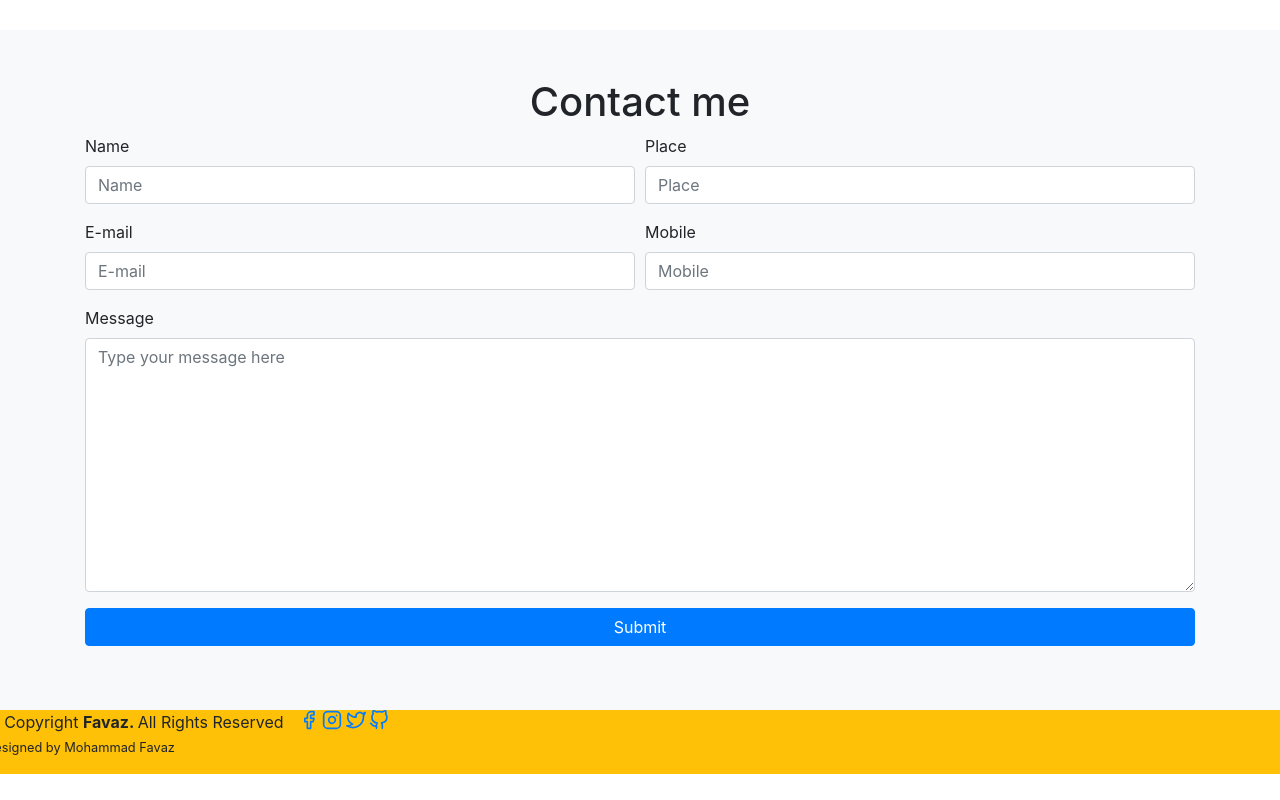
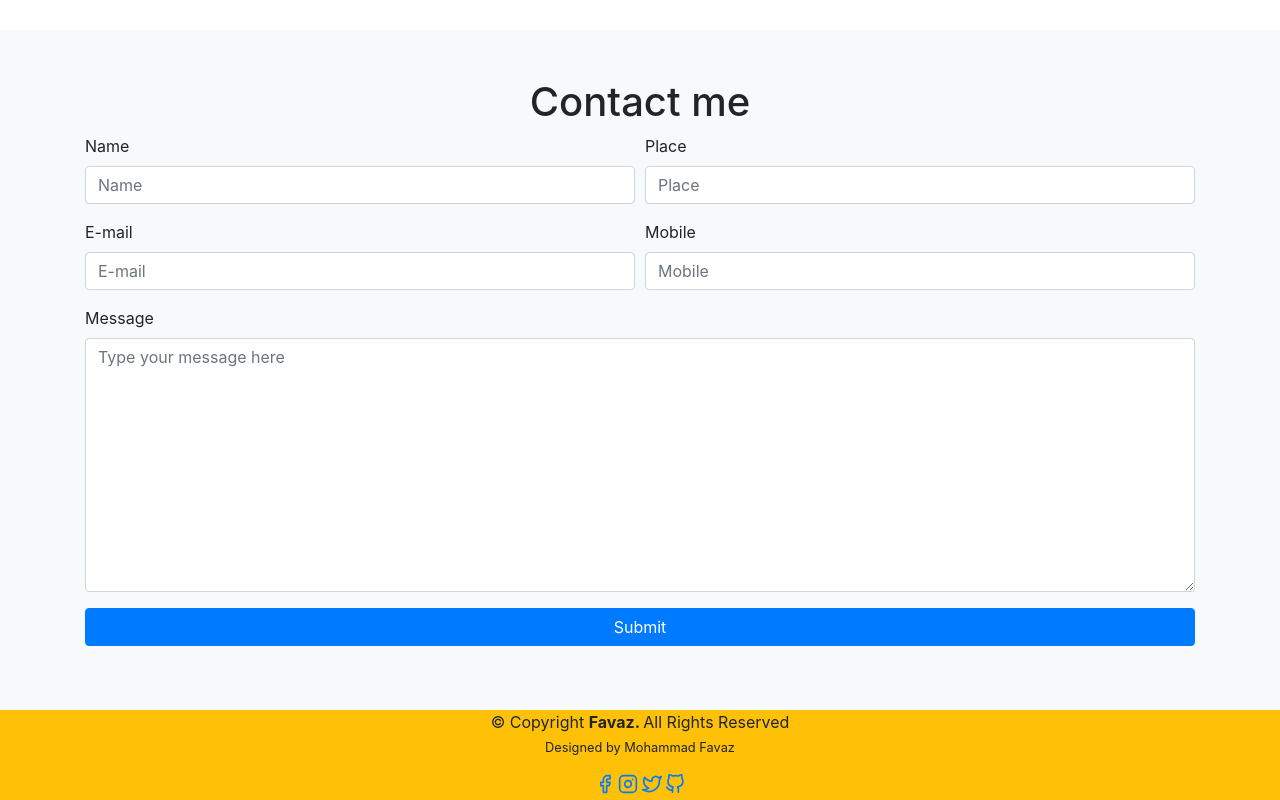
Before and after one commit to favax/Favaz-Website, a plain HTML site: page index.html in a window 1280 px wide. Shown: the part 1552-2352 px from the top of the page. Before the commit the page ends 2326 px from the top, so only its background shows below. Drawn offline with nearby package versions, Linux system fonts and the light colour scheme.

Commit message:
Update index.html

```diff
--- a/index.html
+++ b/index.html
@@ -216,8 +216,8 @@
     <footer class="bg-warning">
         <div class="condainer">
             <div class="row">
+                <div class="col-md-12 text-center text-">
                 <p>&#169; Copyright <B>Favaz. </B>All Rights Reserved <br> <small> Designed by Mohammad Favaz</p>
-                <div class="col-md-12 text-center text-white">
                 <a href="https://www.facebook.com/muhammed.favaz.52"> <svg xmlns="http://www.w3.org/2000/svg" width="20" height="20" viewBox="0 0 24 24" fill="none" stroke="currentColor" stroke-width="2" stroke-linecap="round" stroke-linejoin="round" class="feather feather-facebook"><path d="M18 2h-3a5 5 0 0 0-5 5v3H7v4h3v8h4v-8h3l1-4h-4V7a1 1 0 0 1 1-1h3z"></path></svg>
                 <a href="https://www.instagram.com/fav_ax_/"> <svg xmlns="http://www.w3.org/2000/svg" width="20" height="20" viewBox="0 0 24 24" fill="none" stroke="currentColor" stroke-width="2" stroke-linecap="round" stroke-linejoin="round" class="feather feather-instagram"><rect x="2" y="2" width="20" height="20" rx="5" ry="5"></rect><path d="M16 11.37A4 4 0 1 1 12.63 8 4 4 0 0 1 16 11.37z"></path><line x1="17.5" y1="6.5" x2="17.51" y2="6.5"></line></svg>
                 <a href="https://twitter.com/FaVAz31175309"> <svg xmlns="http://www.w3.org/2000/svg" width="20" height="20" viewBox="0 0 24 24" fill="none" stroke="currentColor" stroke-width="2" stroke-linecap="round" stroke-linejoin="round" class="feather feather-twitter"><path d="M23 3a10.9 10.9 0 0 1-3.14 1.53 4.48 4.48 0 0 0-7.86 3v1A10.66 10.66 0 0 1 3 4s-4 9 5 13a11.64 11.64 0 0 1-7 2c9 5 20 0 20-11.5a4.5 4.5 0 0 0-.08-.83A7.72 7.72 0 0 0 23 3z"></path></svg>
```
